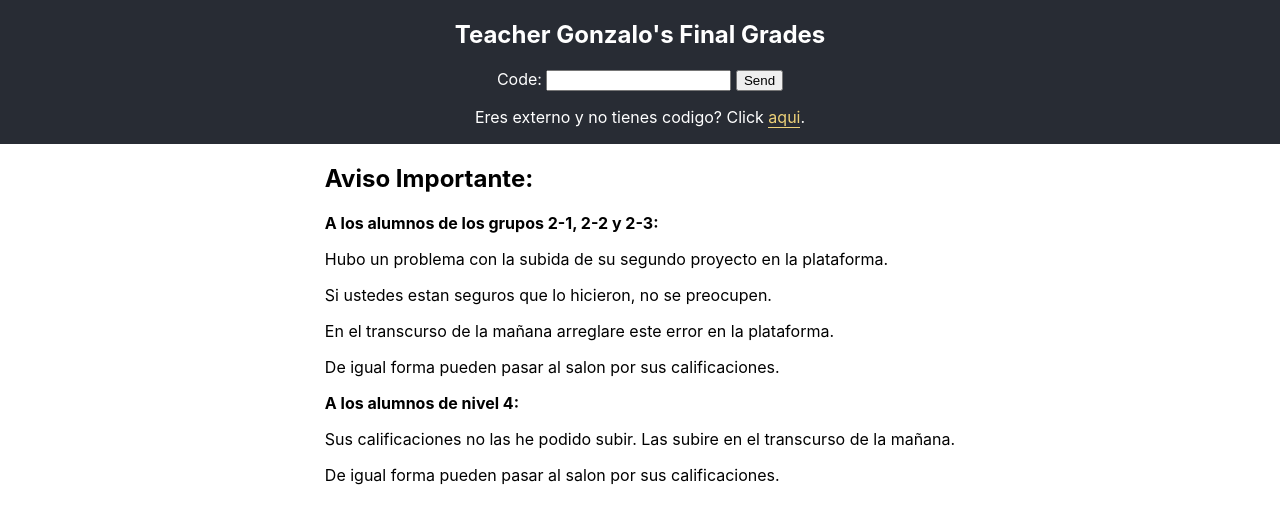
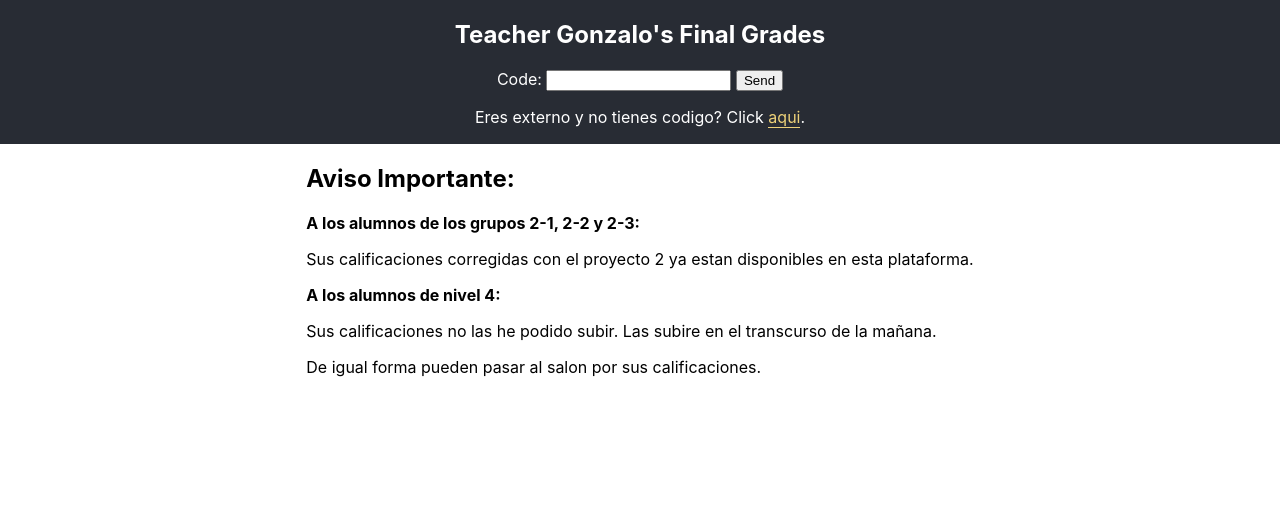
Before and after one commit to grochadc/filex-grades, a React (Create React App) app: page / in a window 1280 px wide. Shown: the top 524 px of the page. Built offline with nearby package versions, Linux system fonts and the light colour scheme.

Commit message:
Update news about Level 2

```diff
--- a/src/components/News.jsx
+++ b/src/components/News.jsx
@@ -8,13 +8,9 @@ const News = () => {
         <strong>A los alumnos de los grupos 2-1, 2-2 y 2-3:</strong>
       </p>
       <p>
-        Hubo un problema con la subida de su segundo proyecto en la plataforma.
+        Sus calificaciones corregidas con el proyecto 2 ya estan disponibles en
+        esta plataforma.
       </p>
-      <p>Si ustedes estan seguros que lo hicieron, no se preocupen.</p>
-      <p>
-        En el transcurso de la mañana arreglare este error en la plataforma.
-      </p>
-      <p>De igual forma pueden pasar al salon por sus calificaciones.</p>
       <p>
         <strong>A los alumnos de nivel 4:</strong>
       </p>
```
